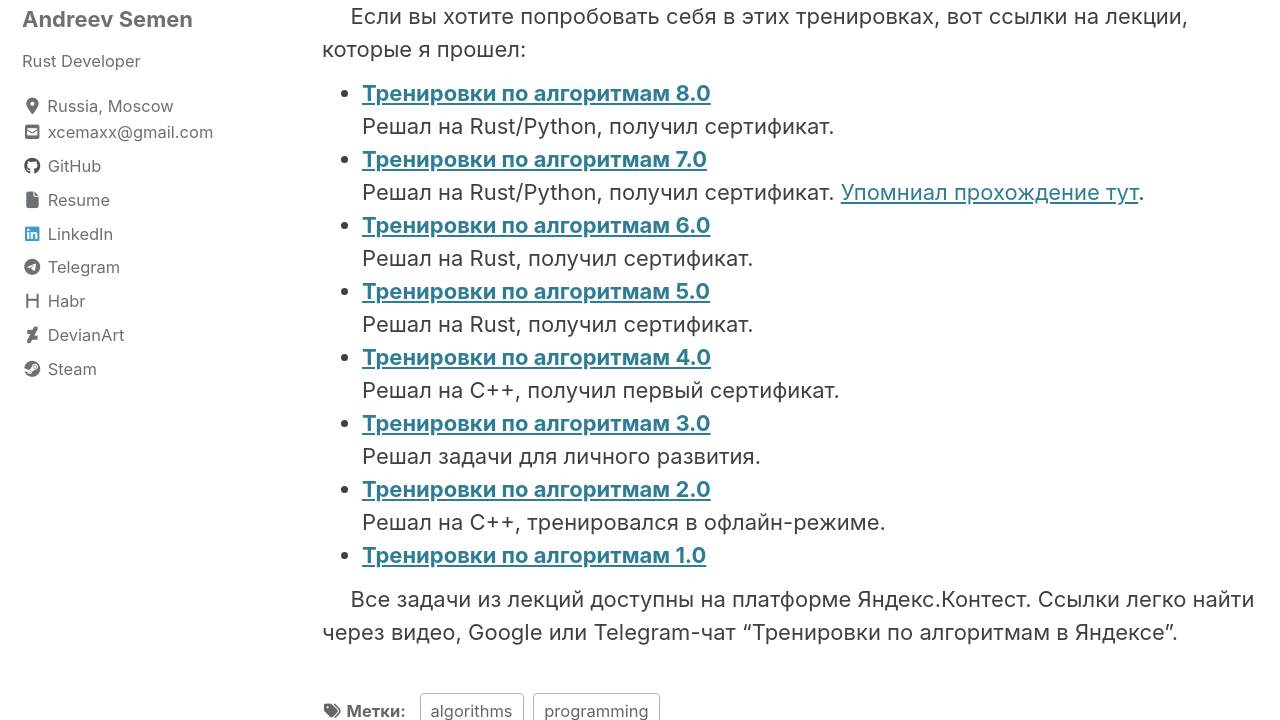
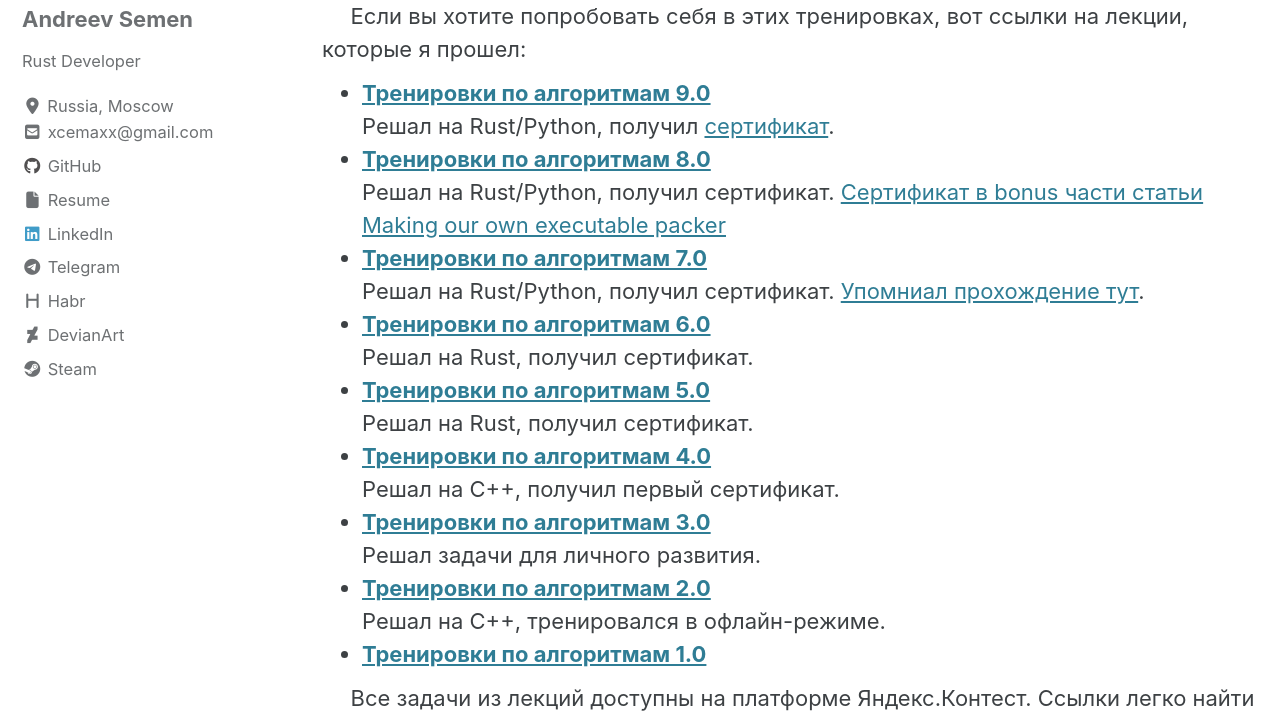
Before and after one commit to XCemaXX/xcemaxx.github.io, a Jekyll site: the page built from _posts/2024-12-16-yandex-contest.md, in a window 1280 px wide and 900 px high, scrolled down 1436 px, cut to the strip 180-900 px from the top of the window. Built offline with Jekyll 4.4.1, drawn with Linux system fonts in a browser that asks for light colours; cached includes are drawn as plain includes.

Commit message:
post yandex9

```diff
--- a/_posts/2024-12-16-yandex-contest.md
+++ b/_posts/2024-12-16-yandex-contest.md
@@ -31,8 +31,10 @@
 ## Список лекций по контестам
 Если вы хотите попробовать себя в этих тренировках, вот ссылки на лекции, которые я прошел:
 
+- **[Тренировки по алгоритмам 9.0](https://www.youtube.com/playlist?list=PLXtiZNKIobF5bgeVO9tydWzOolhQByHXb)**
+  Решал на Rust/Python, получил [сертификат](/notes/yandex9).
 - **[Тренировки по алгоритмам 8.0](https://www.youtube.com/playlist?list=PLXtiZNKIobF67yMSkXWth1K_l_Z2Z1J5S)**
-  Решал на Rust/Python, получил сертификат.
+  Решал на Rust/Python, получил сертификат. [Сертификат в bonus части статьи Making our own executable packer](/article/exec-packer/#bonus)
 - **[Тренировки по алгоритмам 7.0](https://www.youtube.com/playlist?list=PLXtiZNKIobF6xrJWjplY11yubEK815E_S)**
   Решал на Rust/Python, получил сертификат. [Упомниал прохождение тут](/notes/study-rust-2025-p2/#тренировки-по-алгоритмам-70-от-yandex).
 - **[Тренировки по алгоритмам 6.0](https://www.youtube.com/playlist?list=PLXtiZNKIobF5wb5euWUzEGkvg--bhC668)**
```
Also changed, not shown: _posts/2026-01-10-exec-packer.md (+2 -0 lines), _posts/2026-04-28-yandex9.md (added, +47 -0 lines), assets/images/2026-04-28-yandex-9.0.png (added).
